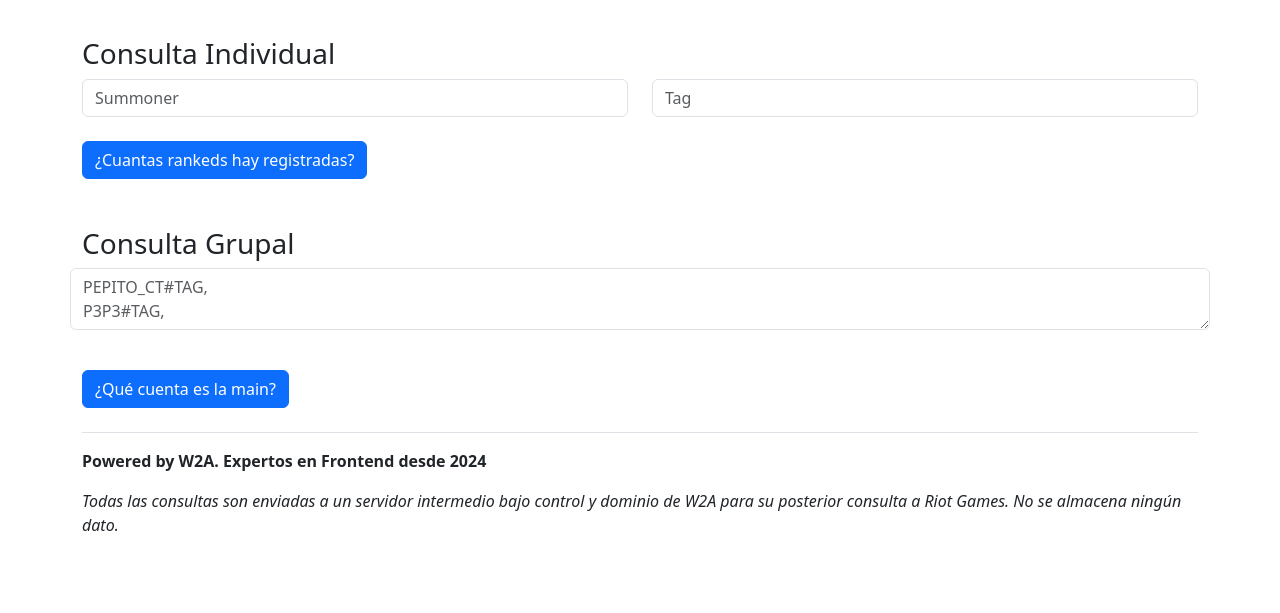
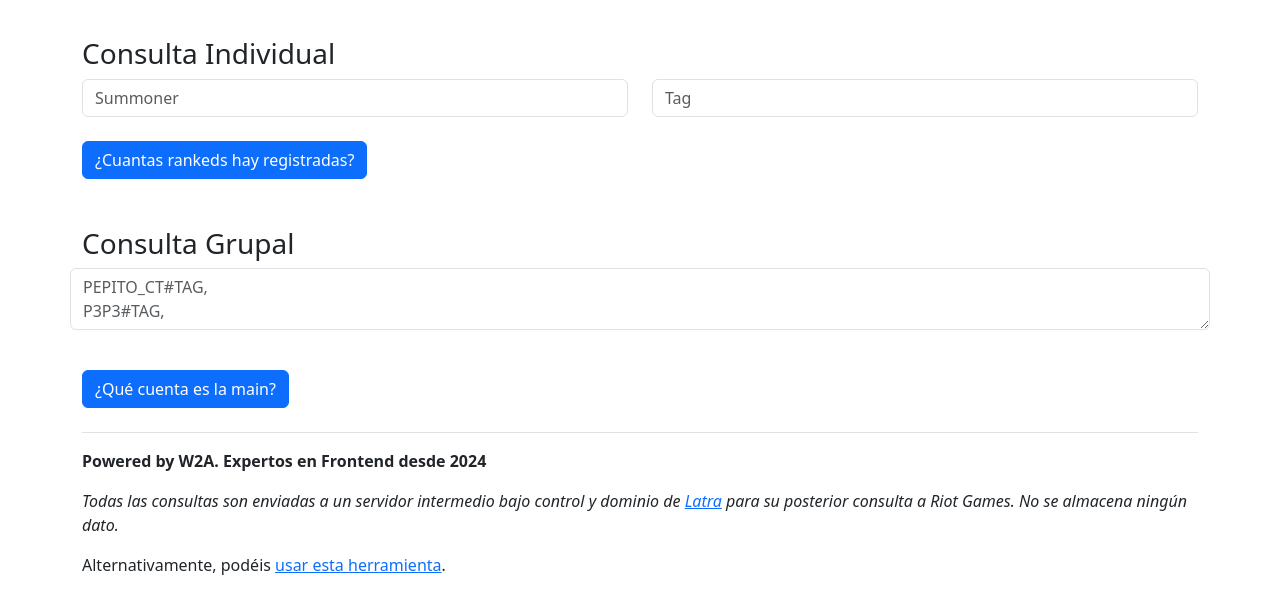
Before and after one commit to W2Avalanche/NoMasDespachos, a plain HTML site: page index.html in a window 1280 px wide. Shown: the part 131-744 px from the top of the page. Drawn offline with nearby package versions, Linux system fonts and the light colour scheme.

Commit message:
link ctgamecount

```diff
--- a/index.html
+++ b/index.html
@@ -46,7 +46,8 @@ P3P3#TAG,"></textarea>
   <div class="container">
     <footer class=" flex-wrap justify-content-between align-items-center py-3 my-4 border-top">
       <p><b>Powered by W2A. Expertos en Frontend desde 2024</b></p>
-      <p><i>Todas las consultas son enviadas a un servidor intermedio  bajo control y dominio de W2A para su posterior consulta a Riot Games. No se almacena ningún dato.</i></p>
+      <p><i>Todas las consultas son enviadas a un servidor intermedio  bajo control y dominio de <a href="https://twitter.com/DevLatra">Latra</a> para su posterior consulta a Riot Games. No se almacena ningún dato.</i></p>
+      <p>Alternativamente, podéis <a href="https://scarzoj.github.io/CTGameCount/">usar esta herramienta</a>.</p>
   </footer>
 </div>
 <!-- Agregar los archivos JavaScript de Bootstrap (opcional, solo si necesitas funcionalidades específicas de Bootstrap) -->
```
